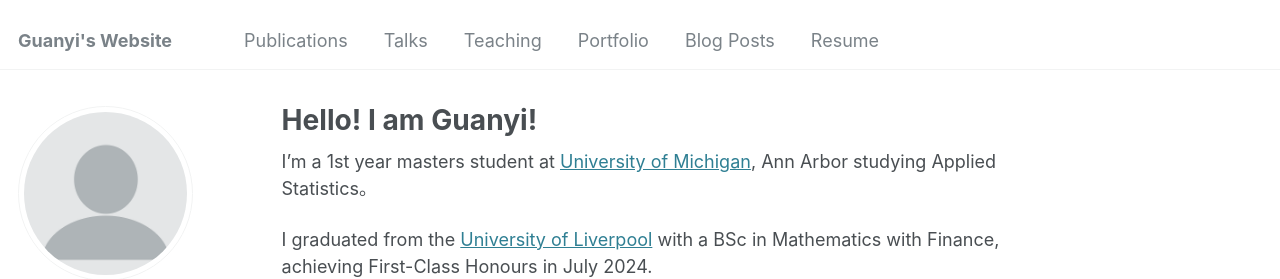
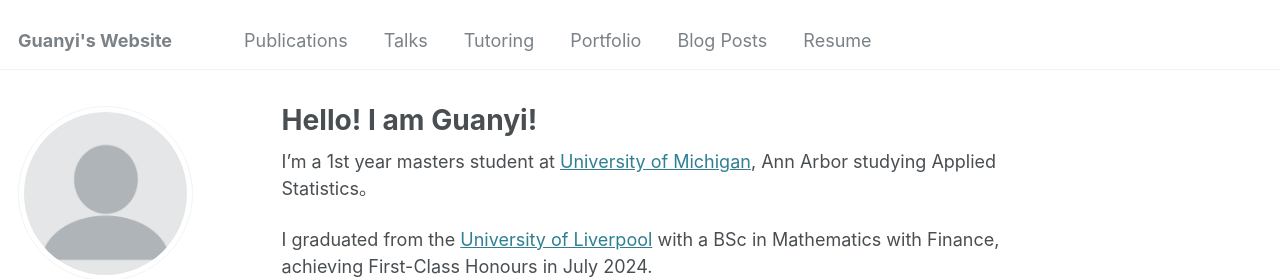
Before and after one commit to Guanyiy/guanyiy.github.io, a Jekyll site: the page built from _pages/about.md, in a window 1280 px wide. Shown: the top 279 px of the page. Built offline with Jekyll 4.4.1, drawn with Linux system fonts in a browser that asks for light colours.

Commit message:
navigation.yml

```diff
--- a/_data/navigation.yml
+++ b/_data/navigation.yml
@@ -11,7 +11,7 @@ main:
   - title: "Talks"
     url: /talks/
 
-  - title: "Teaching"
+  - title: "Tutoring"
     url: /teaching/
 
   - title: "Portfolio"
```
